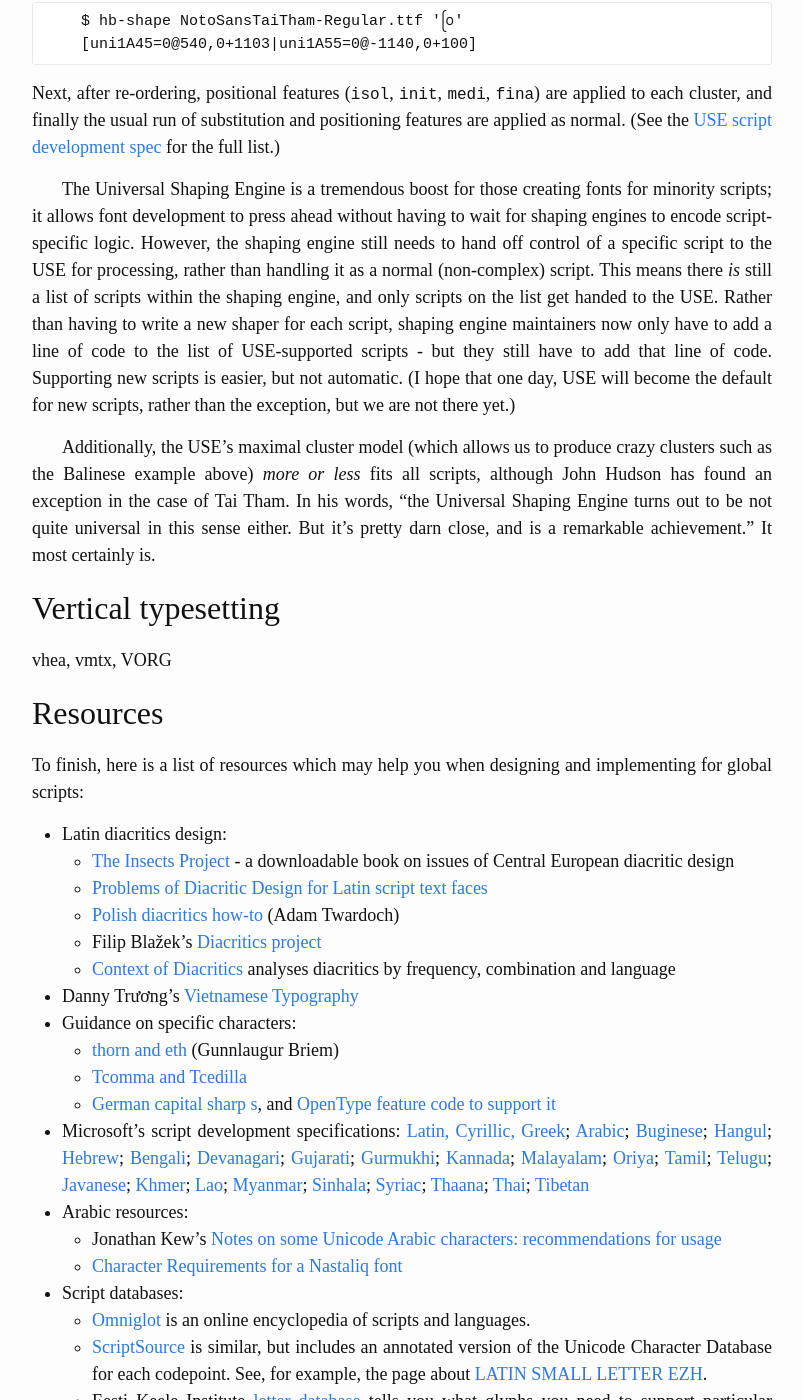
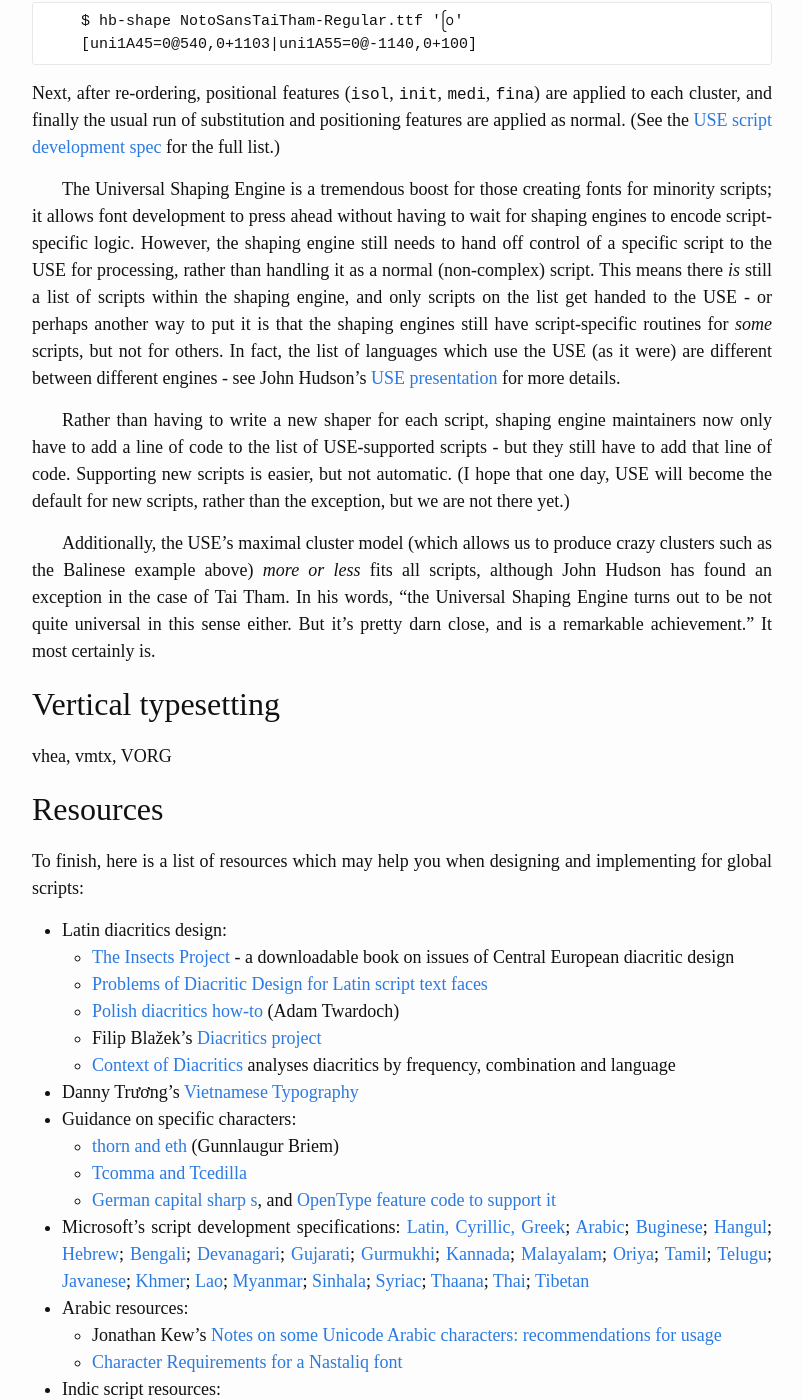
Before and after one commit to simoncozens/fonts-and-layout, a Jekyll site: the page built from localisation.md, in a window 1280 px wide and 1400 px high, scrolled down 17663 px. Shown: the whole window, without its empty margins (238-1041 px from the left). Built offline with Jekyll 4.4.1, drawn with Linux system fonts in a browser that asks for light colours; some of the changed text lies outside the part shown.

Commit message:
Notes on the universality of USE.

```diff
--- a/localisation.md
+++ b/localisation.md
@@ -365,7 +365,9 @@ The `j_RaMed.pre` glyph will be moved before the `j_Jya` by the shaper. When I s
 
 Next, after re-ordering, positional features (`isol`, `init`, `medi`, `fina`) are applied to each cluster, and finally the usual run of substitution and positioning features are applied as normal. (See the [USE script development spec](https://docs.microsoft.com/en-us/typography/script-development/use#opentype-feature-application-ii) for the full list.)
 
-The Universal Shaping Engine is a tremendous boost for those creating fonts for minority scripts; it allows font development to press ahead without having to wait for shaping engines to encode script-specific logic. However, the shaping engine still needs to hand off control of a specific script to the USE for processing, rather than handling it as a normal (non-complex) script. This means there *is* still a list of scripts within the shaping engine, and only scripts on the list get handed to the USE. Rather than having to write a new shaper for each script, shaping engine maintainers now only have to add a line of code to the list of USE-supported scripts - but they still have to add that line of code. Supporting new scripts is easier, but not automatic. (I hope that one day, USE will become the default for new scripts, rather than the exception, but we are not there yet.)
+The Universal Shaping Engine is a tremendous boost for those creating fonts for minority scripts; it allows font development to press ahead without having to wait for shaping engines to encode script-specific logic. However, the shaping engine still needs to hand off control of a specific script to the USE for processing, rather than handling it as a normal (non-complex) script. This means there *is* still a list of scripts within the shaping engine, and only scripts on the list get handed to the USE - or perhaps another way to put it is that the shaping engines still have script-specific routines for *some* scripts, but not for others. In fact, the list of languages which use the USE (as it were) are different between different engines - see John Hudson's [USE presentation](http://tiro.com/John/Universal_Shaping_Engine_TYPOLabs.pdf) for more details.
+
+Rather than having to write a new shaper for each script, shaping engine maintainers now only have to add a line of code to the list of USE-supported scripts - but they still have to add that line of code. Supporting new scripts is easier, but not automatic. (I hope that one day, USE will become the default for new scripts, rather than the exception, but we are not there yet.)
 
 Additionally, the USE's maximal cluster model (which allows us to produce crazy clusters such as the Balinese example above) *more or less* fits all scripts, although John Hudson has found an exception in the case of Tai Tham. In his words, "the Universal Shaping Engine turns out to be not quite universal in this sense either. But it’s pretty darn close, and is a remarkable achievement." It most certainly is.
 
@@ -392,6 +394,8 @@ To finish, here is a list of resources which may help you when designing and imp
 * Arabic resources:
   - Jonathan Kew's [Notes on some Unicode Arabic characters: recommendations for usage](https://scripts.sil.org/cms/scripts/render_download.php?format=file&media_id=arabicletterusagenotes&filename=ArabicLetterUsageNotes.pdf)
   - [Character Requirements for a Nastaliq font](https://scriptsource.org/cms/scripts/page.php?item_id=entry_detail&uid=q5mbdr6h3b)
+* Indic script resources:
+  - The Indian Type Foundry has an [annotated feature file](https://github.com/itfoundry/devanagari-shaping/blob/master/features/core/features.fea) for Devanagari.
 * Script databases:
   - [Omniglot](https://www.omniglot.com) is an online encyclopedia of scripts and languages.
   - [ScriptSource](https://scriptsource.org/cms/scripts/page.php) is similar, but includes an annotated version of the Unicode Character Database for each codepoint. See, for example, the page about [LATIN SMALL LETTER EZH](https://scriptsource.org/cms/scripts/page.php?item_id=character_detail_use&key=U000292).
```
